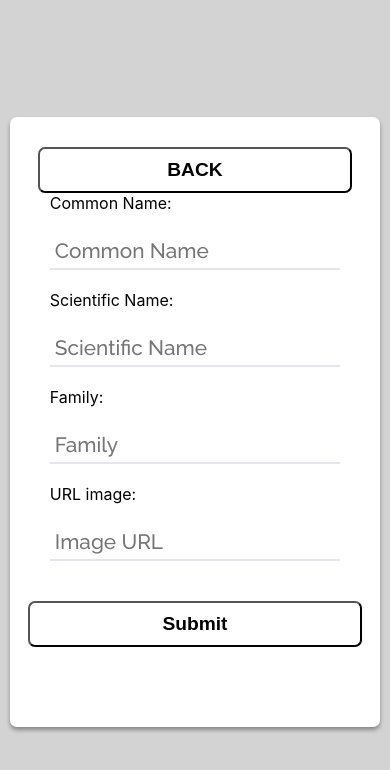
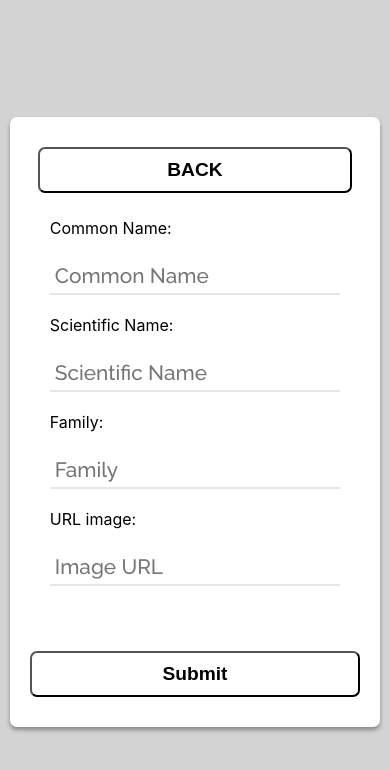
Before and after one commit to moonryc/nevelex-coding-test, a React (Create React App) app: page /new in a window 390 px wide. Shown: the top 770 px of the page. Built offline with nearby package versions, Linux system fonts and the light colour scheme.

Commit message:
removed useCurrentBreakPoints, updated styles, added SelectedAnimal

```diff
--- a/src/components/animal-search/animalSearchStyles.css
+++ b/src/components/animal-search/animalSearchStyles.css
@@ -1,6 +1,8 @@
 .imageStyle{
     width: 130px;
+    min-width: 130px;
     height: 130px;
+    min-height: 130px;
     border-radius: 50%;
     border: 1px solid #ccc;
     margin: 30px;
--- /dev/null
+++ b/src/components/selectedAnimal/SelectedAnimal.tsx
@@ -0,0 +1,35 @@
+import React, {useEffect} from 'react';
+import {useNavigate, useParams} from "react-router-dom";
+import {useGetAnimalById} from "../../hooks";
+import {useAnimalsContext} from "../../context/AnimalContextContainer";
+
+interface props {}
+
+const SelectedAnimal:React.FC<props> = () => {
+    const navigate = useNavigate()
+    const {selectedAnimal} = useAnimalsContext()
+
+    const toHomepage = () => {
+        navigate('/')
+    }
+
+    return (
+        <section>
+            <div className={'input-container'}>
+                <button onClick={toHomepage}>BACK</button>
+            </div>
+            {selectedAnimal && (<>
+                <img alt={selectedAnimal.commonName} src={selectedAnimal.imageURL} className={'imageStyle'}/>
+                <aside style={{flex: 1}}>
+                    <h1 className={'headerStyle'}>
+                        {selectedAnimal.commonName.toUpperCase()}
+                    </h1>
+                    <p className={'paragraph-style'}>Scientific name: {selectedAnimal.scientificName}</p>
+                    <p className={'paragraphStyle'} >Family: {selectedAnimal.family}</p>
+                </aside>
+            </>)}
+        </section>
+    );
+};
+
+export default SelectedAnimal;
--- a/src/hooks/index.ts
+++ b/src/hooks/index.ts
@@ -1,2 +1 @@
 export * from './api'
-export * from './useCurrentBreakPoint'
--- a/src/hooks/useCurrentBreakPoint.ts
+++ /dev/null
@@ -1,42 +0,0 @@
-const { useState, useEffect } = require('react');
-
-
-
-
-/**
- *
- * @returns {'xs, sm, md, lg, xl'}
- */
-export const useCurrentBreakpoint = () => {
-
-
-    const [currentBreakpoint, setCurrentBreakpoint] = useState('sm');
-    useEffect(() => {
-        // Handler to call on window resize
-        function handleResize() {
-            switch (true) {
-                case (window.innerWidth < 480):
-                    setCurrentBreakpoint('xs');
-                    break;
-                case (window.innerWidth < 768):
-                    setCurrentBreakpoint('sm');
-                    break;
-                case (window.innerWidth < 992):
-                    setCurrentBreakpoint('md');
-                    break;
-                case (window.innerWidth < 1200):
-                    setCurrentBreakpoint('lg');
-                    break;
-                default:
-                    setCurrentBreakpoint('xl');
-            }
-        }
-        // Add event listener
-        window.addEventListener("resize", handleResize);
-        // Call handler right away so state gets updated with initial window size
-        handleResize();
-        // Remove event listener on cleanup
-        return () => window.removeEventListener("resize", handleResize);
-    }, []); // Empty array ensures that effect is only run on mount
-    return currentBreakpoint;
-}
--- a/src/pages/Animal.tsx
+++ b/src/pages/Animal.tsx
@@ -1,48 +1,30 @@
-import React, {useEffect, useState} from 'react';
+import React, {useEffect} from 'react';
 import Wrapper from "../components/wrapper";
 import Paper from "../components/paper";
 import {useNavigate, useParams} from "react-router-dom";
-import {useCurrentBreakpoint, useGetAnimalById} from "../hooks";
+import {useGetAnimalById} from "../hooks";
 import {useAnimalsContext} from "../context/AnimalContextContainer";
+import SelectedAnimal from "../components/selectedAnimal/SelectedAnimal";
 
 interface props {}
 
 
 const Animal:React.FC<props> = () => {
+
+
     const params = useParams()
-    const navigate = useNavigate()
     const {fetchAnimalById,loading} = useGetAnimalById()
-    const {selectedAnimal} = useAnimalsContext()
-
-    const toHomepage = () => {
-      navigate('/')
-    }
-
     useEffect(()=>{
         if(params.animalId){
             fetchAnimalById(params.animalId)
         }
     },[])
 
+
     return (
         <Wrapper>
             <Paper>
-                {!loading &&
-                (<section>
-                    <div className={'input-container'}>
-                        <button className={'menu-button'} onClick={toHomepage}>BACK</button>
-                    </div>
-                {selectedAnimal && (<>
-                <img alt={selectedAnimal.commonName} src={selectedAnimal.imageURL} className={'imageStyle'}/>
-                <aside style={{flex: 1}}>
-                    <h1 className={'headerStyle'}>
-                        {selectedAnimal.commonName.toUpperCase()}
-                    </h1>
-                    <p className={'paragraph-style'}>Scientific name: {selectedAnimal.scientificName}</p>
-                    <p className={'paragraphStyle'} >Family: {selectedAnimal.family}</p>
-                </aside>
-                </>)}
-                </section>)}
+                {loading? <></>:<SelectedAnimal/>}
             </Paper>
         </Wrapper>
     );
--- a/src/pages/NewAnimal.tsx
+++ b/src/pages/NewAnimal.tsx
@@ -16,6 +16,8 @@ const NewAnimal = () => {
     const navigate = useNavigate();
     const {createAnimal, error} = useCreateAnimal()
     const [animalFormData, setAnimalFormData] = useState<IAnimal>(initialAnimalData);
+    const [errorMessage, setErrorMessage] = useState('');
+    const [isSubmitDisabled, setIsSubmitDisabled] = useState(false);
     const {commonName, scientificName, family, imageURL} = animalFormData
 
     const toHome = () => {
@@ -24,19 +26,34 @@ const NewAnimal = () => {
 
     const handleChange = (e: ChangeEvent<HTMLInputElement>) => {
         setAnimalFormData(prevState => ({...prevState, [e.target.name]: e.target.value}))
+        if(!e.target.value.length){
+            setErrorMessage(`${e.target.name} is required`)
+            setIsSubmitDisabled(true)
+        }else{
+            setErrorMessage('')
+            setIsSubmitDisabled(false)
+        }
     }
 
-    const handleSubmit = async (e: FormEvent<HTMLFormElement>) => {
+    const handleSubmit = async (e: React.MouseEvent<HTMLButtonElement>|FormEvent<HTMLFormElement>) => {
         e.preventDefault()
+        for(const key in animalFormData){
+            // @ts-ignore
+            if(!animalFormData[key]){
+                setIsSubmitDisabled(true)
+                setErrorMessage('Whoops! you might be missing a value there!')
+                return
+            }
+        }
         await createAnimal(animalFormData)
     }
 
     return (
         <Wrapper>
             <Paper>
-                <section>
+                <section className={'new-animal-section'}>
                     <div className={'input-container'}>
-                        <button className={'menu-button'} onClick={toHome}>BACK</button>
+                        <button onClick={toHome}>BACK</button>
                     </div>
                     <form className={'new-animal-form'} onSubmit={(e) => handleSubmit(e)}>
                         <div>
@@ -59,14 +76,14 @@ const NewAnimal = () => {
                                 placeholder={'Family'}/>
                         </div>
                         <div>
-                            <label htmlFor={'Image URL'}>URL image:</label>
+                            <label htmlFor={'imageURL'}>URL image:</label>
                             <input
                                 onChange={(e) => handleChange(e)} name={'imageURL'} value={imageURL}
                                 placeholder={'Image URL'}/>
                         </div>
-                        <button className={'menu-button'}>Submit</button>
                     </form>
-                    {error && (error)}
+
+                    <button disabled={isSubmitDisabled} onClick={(e)=>handleSubmit(e)}>{errorMessage? errorMessage:'Submit'}</button>
                 </section>
             </Paper>
         </Wrapper>
--- a/src/styles/styles.css
+++ b/src/styles/styles.css
@@ -1,5 +1,12 @@
 button {
     cursor: pointer;
+    background-color: #fff;
+    font-size: larger;
+    border-radius: 7px;
+    font-weight: bold;
+    min-width: fit-content;
+    padding: 10px 0 10px 0;
+    margin: 20px;
 }
 
 section{
@@ -9,6 +16,7 @@ section{
     scroll-behavior: smooth;
 }
 
+/*region Buttons/Search*/
 .search-field{
     width: 100%;
     max-width: -webkit-fill-available;
@@ -16,29 +24,32 @@ section{
     border-bottom: 2px solid #e4e6eb;
     padding: 5px;
     margin: 20px;
-    font-family: RaleWay;
+    font-family: RaleWay, serif;
     font-size: 1.3rem;
 }
-
 
 .input-container{
     display: flex;
     justify-content: space-evenly;
 }
 
-.menu-button{
-    background-color: #fff;
-    font-size: larger;
-    border-radius: 7px;
-    font-weight: bold;
-    /*box-shadow: 0px 3px 4px #888888;*/
-    /*flex:1;*/
-    min-width: fit-content;
-    width: 45%;
-    padding: 10px 0 10px 0;
-    margin: 20px 20px 0 20px;
+.input-container > button{
+    flex:1;
+}
+/*endregion*/
+
+
+/*region New Animal*/
+
+.new-animal-section{
+    display: flex;
+    flex-direction: column;
+    justify-content: space-between;
 }
 
+.new-animal-section > div{
+    text-align: center;
+}
 
 .new-animal-form {
     display:flex;
@@ -60,16 +71,7 @@ section{
 }
 
 .new-animal-form > button{
-    background-color: #fff;
-    font-size: larger;
-    border-radius: 7px;
-    font-weight: bold;
-    /*box-shadow: 0px 3px 4px #888888;*/
-    /*flex:1;*/
-    min-width: fit-content;
     width: 90%;
-    padding: 10px 0 10px 0;
-    margin: 20px 20px 0 20px;
 }
 
 .new-animal-form > div> input{
@@ -79,13 +81,13 @@ section{
     border-bottom: 2px solid #e4e6eb;
     padding: 5px;
     margin: 20px 40px 20px 40px;
-    font-family: RaleWay;
+    font-family: RaleWay, serif;
     font-size: 1.3rem;
 }
-
+/*endregion*/
 
 .paragraph-style {
-    font-family: RaleWay;
+    font-family: RaleWay, serif;
     font-size: 1.3rem;
     font-weight: 200;
     margin: 0px;
@@ -98,6 +100,7 @@ section{
         width: 95vw
     }
 
+    /*region Buttons/Search*/
     .search-field-container{
         display: flex;
         justify-content: center;
@@ -111,10 +114,13 @@ section{
         flex-direction: column;
         align-items: center;
     }
-    .menu-button{
+
+    .input-container > button{
         margin: 20px 20px 0 20px;
         width:85%;
     }
+    /*endregion*/
+
 
     .paragraph-style{
         margin-left: 0px;
```
